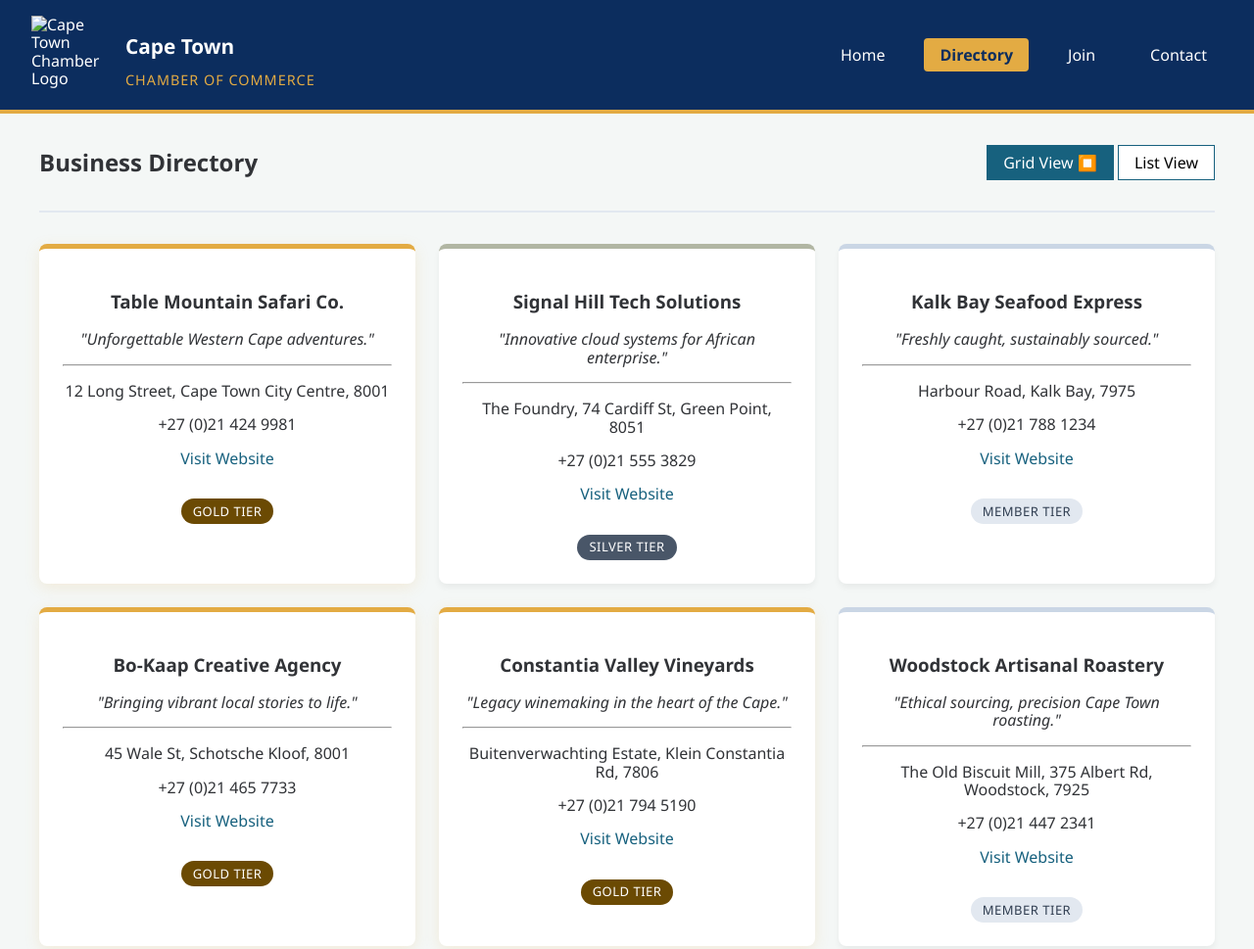
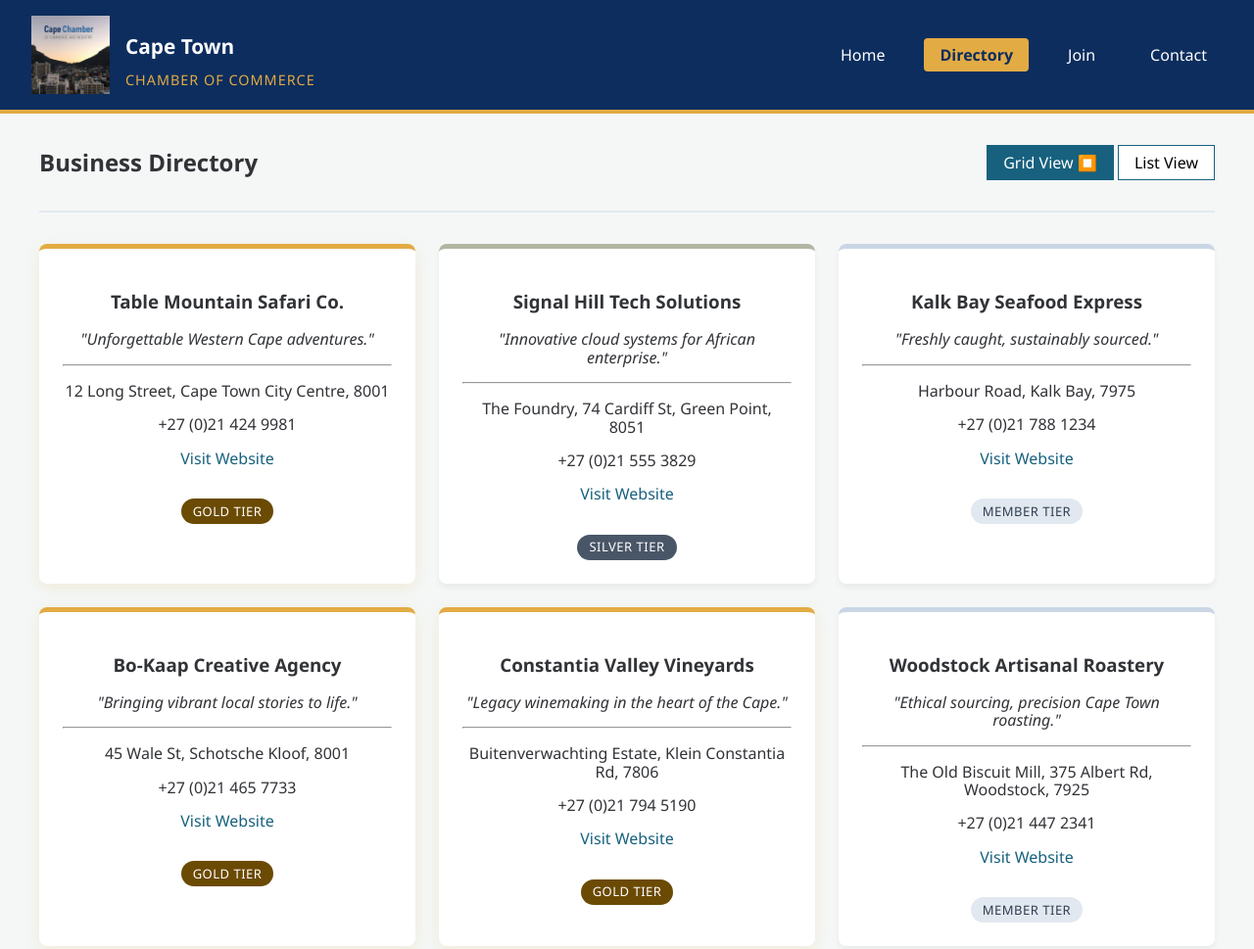
Before and after one commit to KEKE003/wdd231, a plain HTML site: page chamber/directory.html in a window 1280 px wide. Shown: the top 969 px of the page at 98% size. Drawn offline with nearby package versions, Linux system fonts and the light colour scheme.

Commit message:
Added an image of the logo

```diff
--- a/chamber/directory.html
+++ b/chamber/directory.html
@@ -26,7 +26,7 @@
 
     <header>
         <div class="logo-area">
-            <img src="images/favicon.icon" alt="Cape Town Chamber Logo" width="80" height="80">
+            <img src="images/chamber.png" alt="Cape Town Chamber Logo" width="80" height="80">
             <div>
                 <h1>Cape Town</h1>
                 <p>CHAMBER OF COMMERCE</p>
```
Also changed, not shown: chamber/images/cape-chamber.png (added), chamber/images/chamber.png (added), 1 other file.
